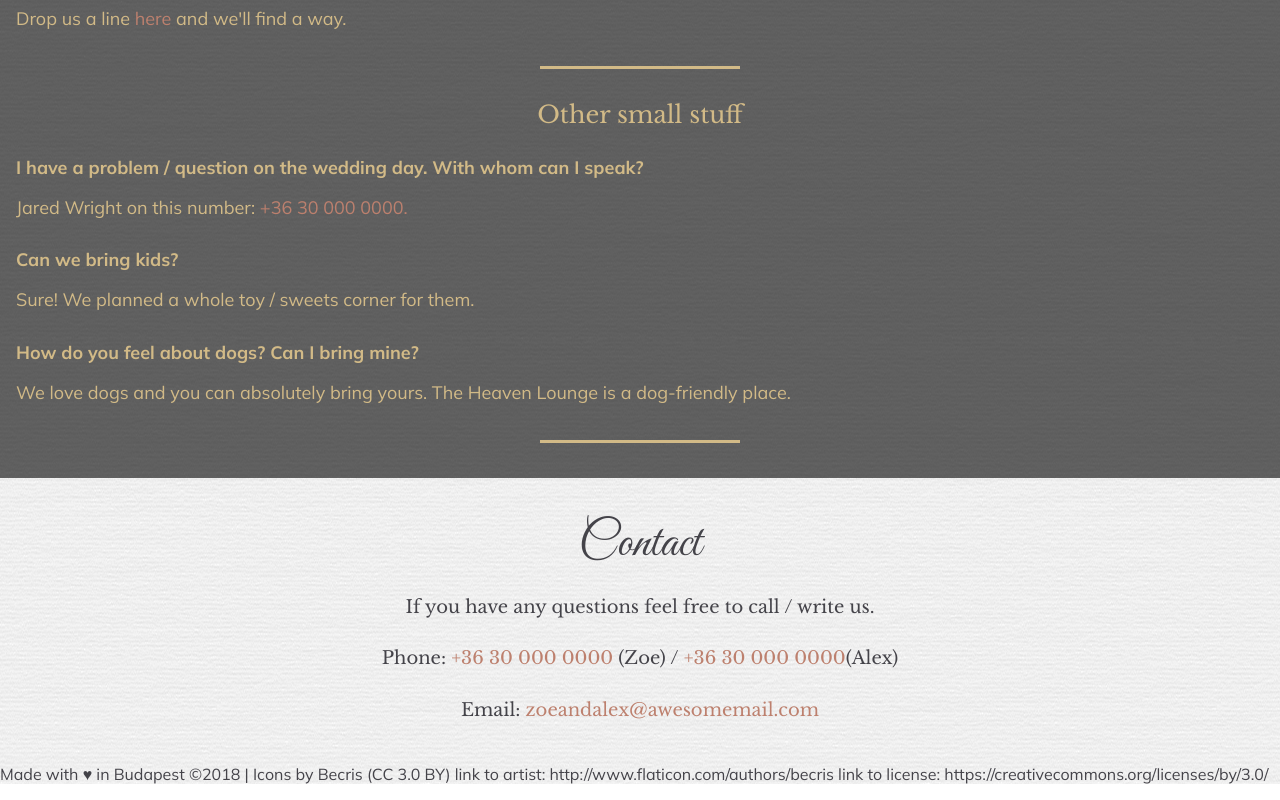
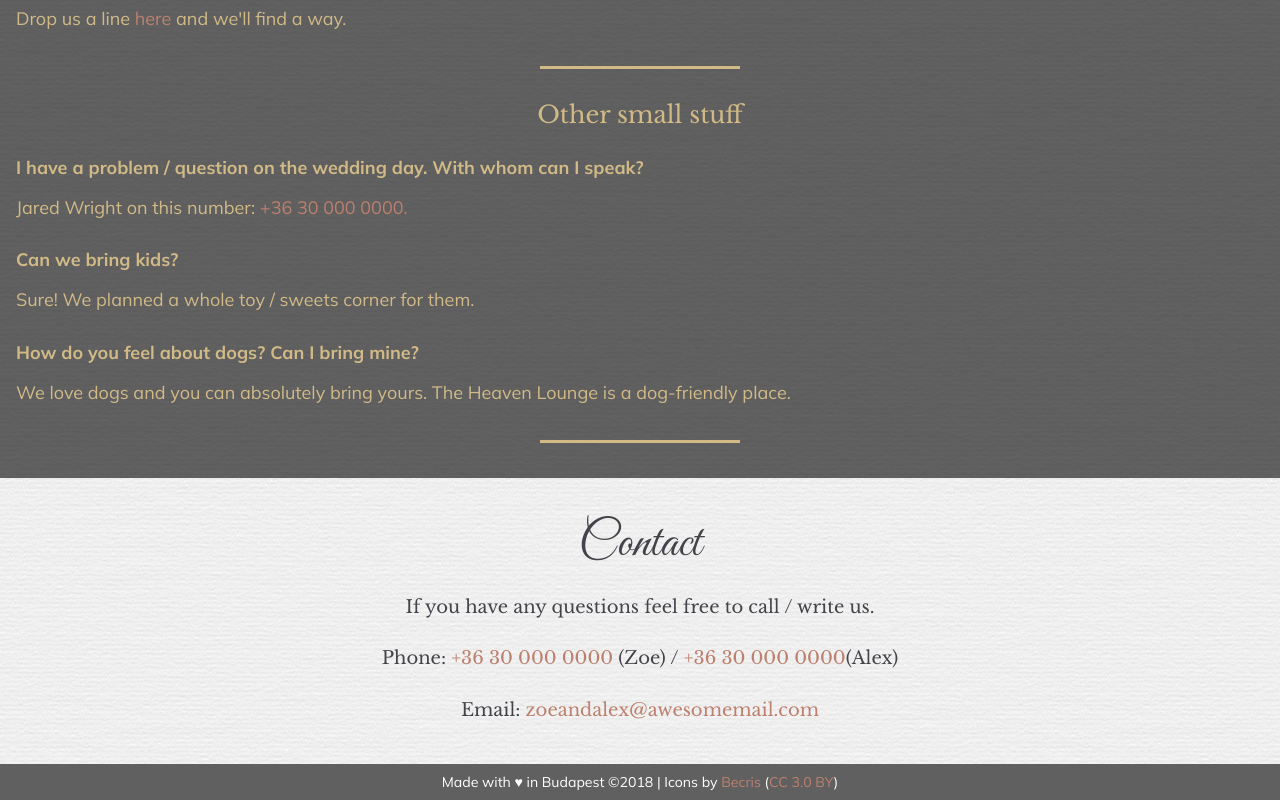
Before and after one commit to martaevrensel/Zoe-Alex-Wedding, a plain HTML site: page index.html in a window 1280 px wide. Shown: the part 3670-4470 px from the top of the page. Drawn offline with nearby package versions, Linux system fonts and the light colour scheme.

Commit message:
FOOTER STYLES

```diff
--- a/index.html
+++ b/index.html
@@ -109,9 +109,7 @@
     </main>
     <footer>
       <div class="footer-wrapper">
-<p><small>Made with ♥ in Budapest ©2018 | Icons by Becris (CC 3.0 BY)
-link to artist: http://www.flaticon.com/authors/becris
-  link to license: https://creativecommons.org/licenses/by/3.0/</small></p>
+        <p><small>Made with ♥ in Budapest ©2018 | Icons by <a href="http://www.flaticon.com/authors/becris">Becris</a> (<a href="https://creativecommons.org/licenses/by/3.0/" title="CC 3.0 BY" target="_blank">CC 3.0 BY</a>)</small></p>
       </div>
     </footer>
   </div>
--- a/wedding.css
+++ b/wedding.css
@@ -237,7 +237,7 @@ a:hover {
 .contact {
   width: 100%;
   text-align: center;
-  padding: 1rem 2rem;
+  padding: 1rem 2.5rem;
 }
 
 .contact p {
@@ -246,3 +246,14 @@ a:hover {
   line-height: 1.7rem;
   padding-bottom: 1.5rem;
 }
+
+/* === FOOTER STYLES === */
+
+.footer-wrapper {
+  background-color: #606060;
+  width: 100%;
+  color: white;
+  font-size: .88rem;
+  padding: .5rem 1rem;
+  text-align: center;
+}
```
